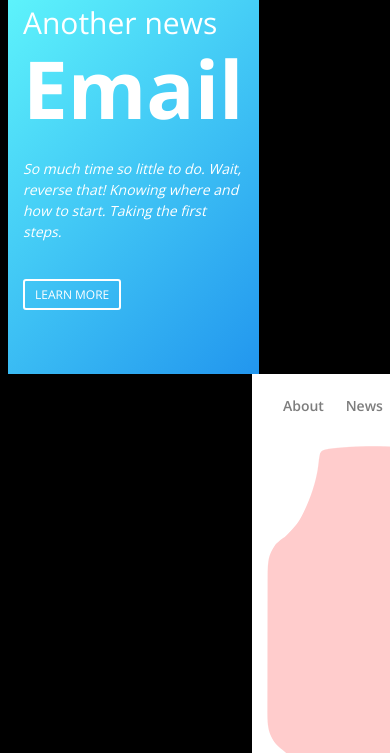
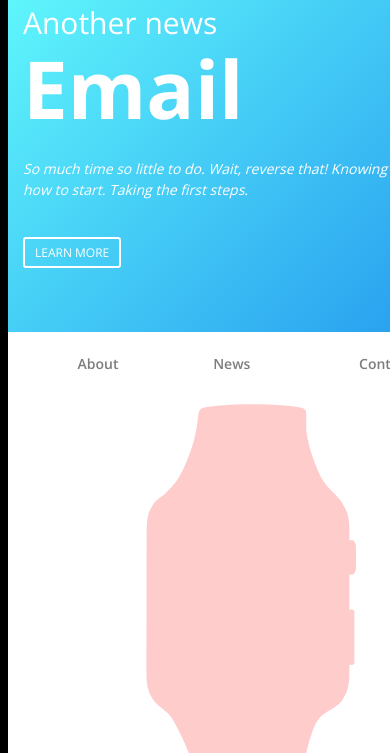
Before and after one commit to davidmfrost/html-email, a plain HTML site: page public/index.html in a window 390 px wide. Shown: the part 91-844 px from the top of the page. Drawn offline with nearby package versions, Linux system fonts and the light colour scheme.

Commit message:
Add responsiveness to header

```diff
--- a/public/index.html
+++ b/public/index.html
@@ -8,18 +8,30 @@
   <!-- <link rel="stylesheet" href="/css/styles.css"> -->
   <link href="https://fonts.googleapis.com/css?family=Open+Sans:300,400,600,700,800" rel="stylesheet">
   <style>
+    /* Desktop */
     @media only screen and (min-width: 960px){
       .container {
         width: 960px;
       }
+      .header-left {
+        padding: 36px 15px 70px 15px !important;
+      }
     }
+    /* Midsizes */
     @media only screen and (max-width: 960){
       .container {
         width: 600px;
       }
     }
+    /* Mobile */
     @media only screen and (max-width: 600px){
       .container {
+        width: 100%;
+      }
+      .header-left {
+        width: 100%;
+      }
+      .header-right {
         width: 100%;
       }
     }
@@ -53,7 +65,7 @@
               <table class="header-right" width="50%" align="right" cellspacing="0" cellpadding="0" border="0" style="background: white;">
                 <tr>
                   <td style="font-family: 'Open Sans', 'Helvetica Neue', Helvetica, Arial, 'Lucida Grande', sans-serif; color: #7d7d7d;">
-                    <table class="container" width="100%" align="center" cellspacing="0" cellpadding="0" border="0"style="padding: 20px;">
+                    <table class="menu-table" width="100%" align="center" cellspacing="0" cellpadding="0" border="0"style="padding: 20px;">
                       <tr>
                         <td align="center">
                           <a href="#" style="font-size: 14px; font-weight: 600; text-decoration: none; color: #7d7d7d;">About</a>
```
